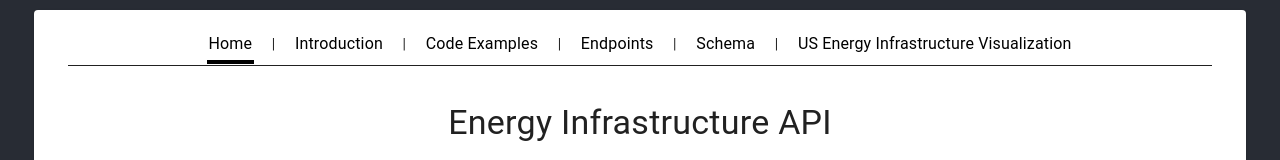
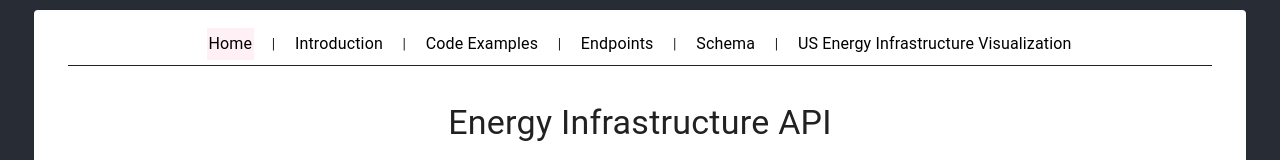
Before and after one commit to bkleeman/energy-infrastructure-api-documentation-react-mui, a React (Create React App) app: page /schema in a window 1280 px wide. In both pictures the pointer is over the link "Home". Shown: the top 160 px of the page. Built offline with nearby package versions, Linux system fonts and the light colour scheme.

Commit message:
update nav hover background color

```diff
--- a/src/Components/App/App.css
+++ b/src/Components/App/App.css
@@ -119,6 +119,9 @@ nav a {
 }
 
 nav a:hover {
-  border-bottom: 0.3rem black solid;
+  /* border-bottom: 0.3rem black solid; */
   margin: 0.5rem 0.9rem;
+  border-bottom: 0px;
+  background-color: lavenderblush;
+  border-radius: 2%;
 }
```
